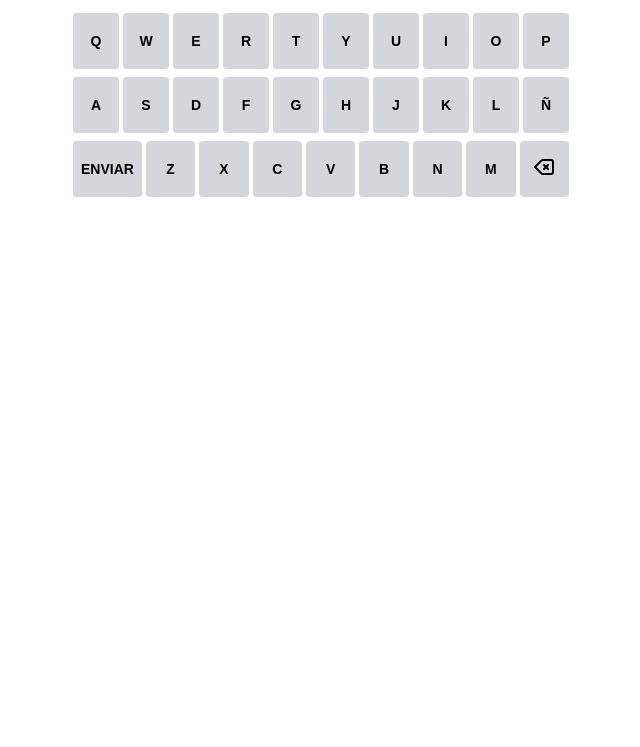
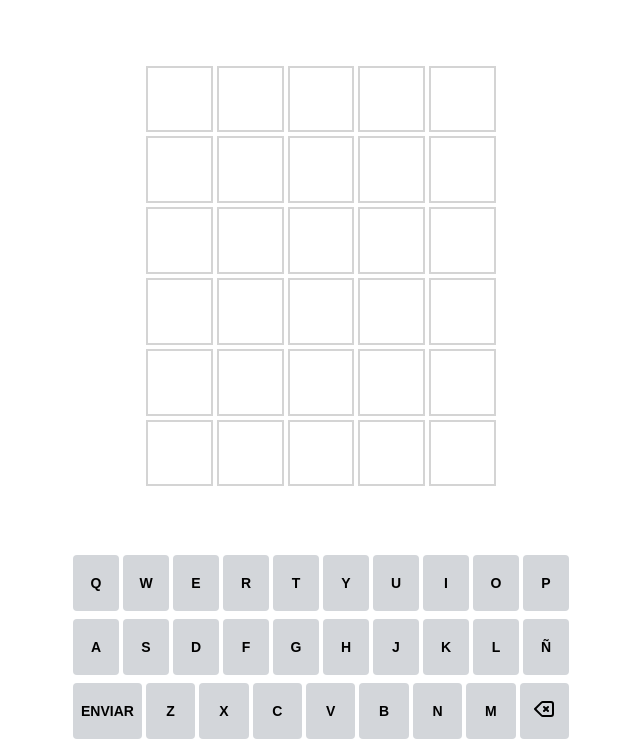
Before and after one commit to tzivigelstein/wordle, a website built with webpack: page src/index.html in a window 1280 px wide. Shown: the part 53-800 px from the top of the page, without its empty margins (319-959 px from the left). Built offline with nearby package versions, Linux system fonts and the light colour scheme; files whose address does not match are found by name.

Commit message:
Update filename import

```diff
--- a/src/index.html
+++ b/src/index.html
@@ -6,7 +6,7 @@
     <meta name="viewport" content="width=device-width, initial-scale=1.0" />
     <link rel="shortcut icon" type="image/png" href="./assets/wordle_logo_32x32.png" />
     <link rel="stylesheet" href="./styles/styles.css" />
-    <link rel="stylesheet" href="./styles/board.css" />
+    <link rel="stylesheet" href="./styles/game.css" />
     <link rel="stylesheet" href="./styles/rules.css" />
     <link rel="stylesheet" href="./styles/stats.css" />
     <title>Wordle (ES) - Un juego de palabras diario</title>
```
